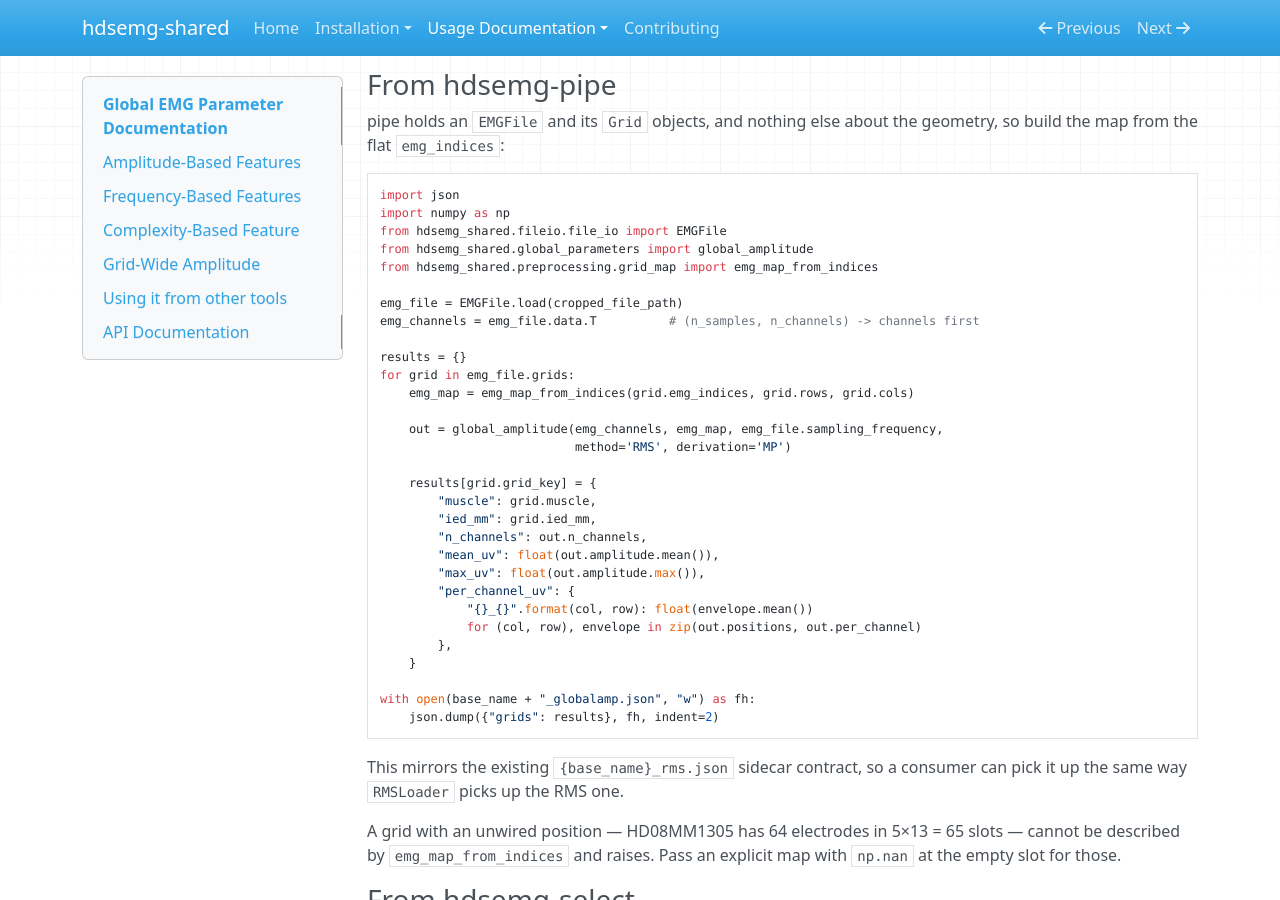
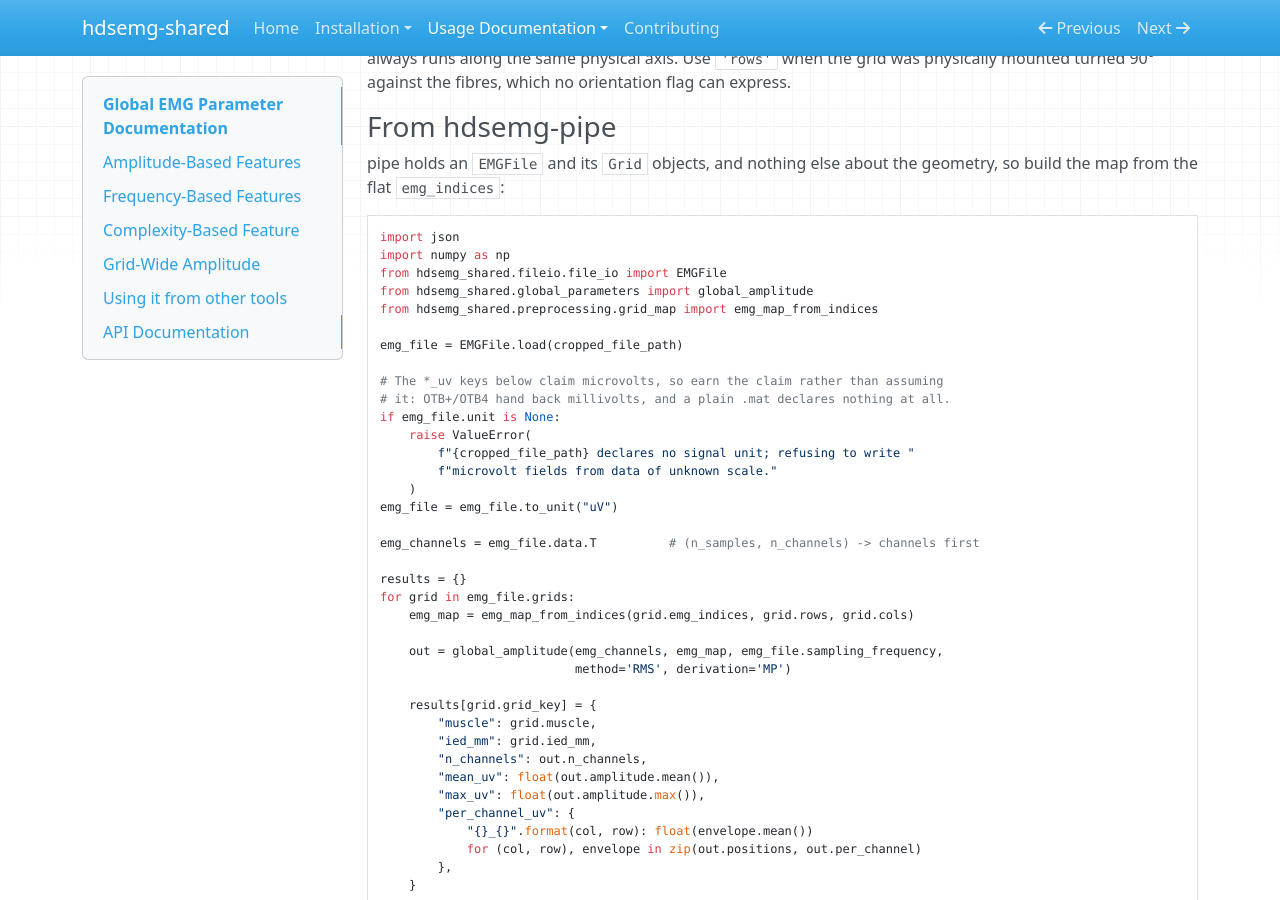
Before and after one commit to johanneskasser/hdsemg-shared, an MkDocs documentation site: the page built from docs/usage/global_parameters.md, in a window 1280 px wide and 900 px high, scrolled down 7276 px. Built offline with MkDocs 1.6.1, drawn with Linux system fonts in a browser that asks for light colours; nearby versions of some CDN libraries; some of the changed text lies outside the part shown.

Commit message:
docs: carry the declared signal unit through the usage pages
#53 added EMGFile.unit; the pages that report absolute amplitudes still
read as if the scale were known.

- index/fileio: list the unit among the features, mention .unit and
  .to_unit, document the units module in the API section, and add the
  .edf loader to the format-dispatch list, which had been left out.
- quality: state that [xV] means 'whatever unit went in', and show the
  conversion to microvolts before thresholding.
- global_parameters: the pipe recipe wrote mean_uv/max_uv/per_channel_uv
  straight from OTB data, which is millivolts — exactly the 1000x error
  #53 exists to prevent. It now refuses a file that declares no unit and
  converts otherwise.

The two prologues are covered in test_usage_examples.py so the recipes
cannot rot silently, as the rest of that file already does.

```diff
--- a/docs/usage/global_parameters.md
+++ b/docs/usage/global_parameters.md
@@ -175,7 +175,9 @@ def compute_entropy(signal: np.ndarray) -> float:
 
 **Description:**
 
-* Reduces a whole HDsEMG grid to one amplitude over time, `[xV]`.
+* Reduces a whole HDsEMG grid to one amplitude over time, `[xV]` — the same
+  volt prefix as the input. `EMGFile.unit` names it; convert with
+  `emg.to_unit("uV")` before reporting an absolute number.
 * Takes the raw channel matrix plus an `emg_map`; band-pass filtering,
   MP/SD/DD differentiation and the reduction all happen inside.
 * `method='RMS'` (default) or `'ARV'`.
@@ -224,6 +226,7 @@ from hdsemg_shared.global_parameters import global_amplitude
 from hdsemg_shared.preprocessing.grid_map import emg_map_from_indices
 
 emg_file = EMGFile.load("recording.otb+")
+emg_file = emg_file.to_unit("uV")      # emg_file.unit is "mV" for OTB+/OTB4
 grid = emg_file.grids[0]
 emg_map = emg_map_from_indices(grid.emg_indices, grid.rows, grid.cols)
 
@@ -231,8 +234,8 @@ emg_map = emg_map_from_indices(grid.emg_indices, grid.rows, grid.cols)
 out = global_amplitude(emg_file.data.T, emg_map, emg_file.sampling_frequency,
                        method='RMS', derivation='SD')
 
-out.amplitude      # global amplitude over time      [xV]
-out.per_channel    # each channel's own envelope     [xV]
+out.amplitude      # global amplitude over time      [uV, matching the input]
+out.per_channel    # each channel's own envelope     [uV, matching the input]
 out.positions      # (column, row) of each channel
 out.grid_shape     # (nCols, nRows) after derivation
 out.n_channels     # how many contributed
@@ -402,6 +405,16 @@ from hdsemg_shared.global_parameters import global_amplitude
 from hdsemg_shared.preprocessing.grid_map import emg_map_from_indices
 
 emg_file = EMGFile.load(cropped_file_path)
+
+# The *_uv keys below claim microvolts, so earn the claim rather than assuming
+# it: OTB+/OTB4 hand back millivolts, and a plain .mat declares nothing at all.
+if emg_file.unit is None:
+    raise ValueError(
+        f"{cropped_file_path} declares no signal unit; refusing to write "
+        f"microvolt fields from data of unknown scale."
+    )
+emg_file = emg_file.to_unit("uV")
+
 emg_channels = emg_file.data.T          # (n_samples, n_channels) -> channels first
 
 results = {}
```
Also changed, not shown: docs/index.md (+1 -0 lines), docs/usage/fileio.md (+15 -3 lines), docs/usage/quality.md (+14 -0 lines), 1 other file.
